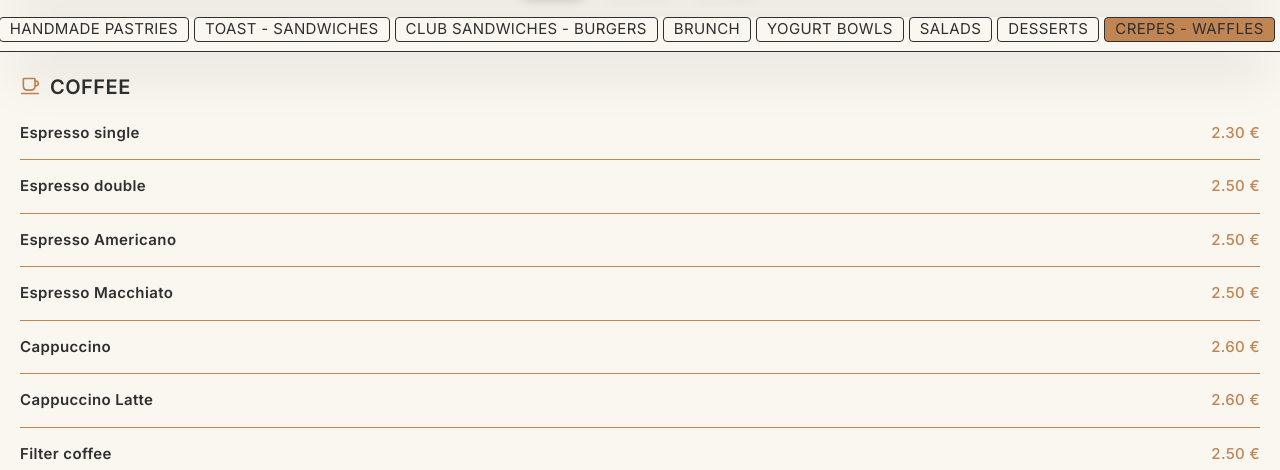
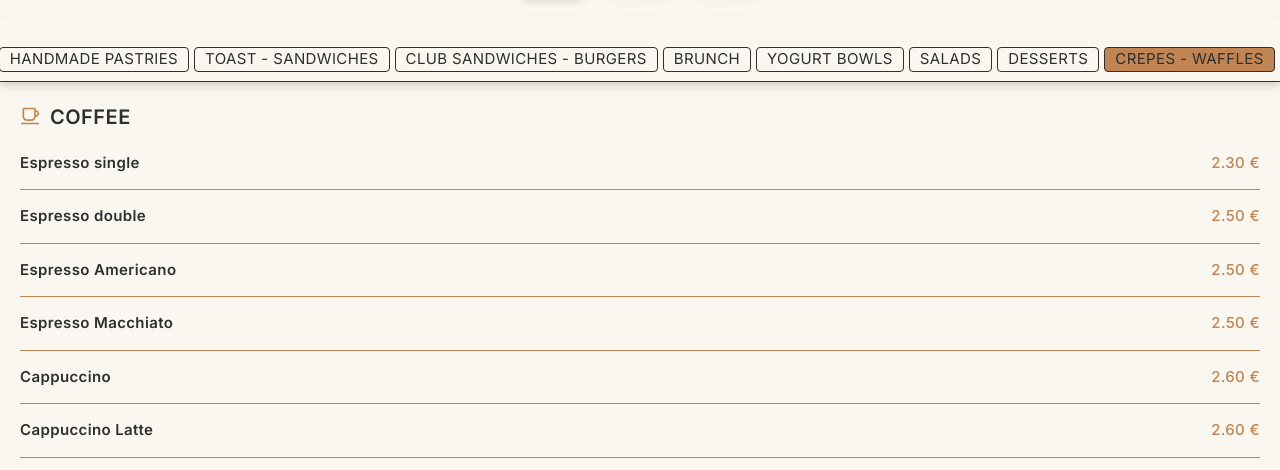
Before and after one commit to stamatisBakery/menu, a plain HTML site: page menu.html in a window 1280 px wide. Shown: the part 317-787 px from the top of the page. Drawn offline with Linux system fonts and the light colour scheme.

Commit message:
Finaly fixed the nav bar

```diff
--- a/menu.html
+++ b/menu.html
@@ -6,7 +6,7 @@
         <title>Menu - Stamatis dough & coffee</title>
         <meta charset="UTF-8">
         <meta name="description" content="Browse the full menu of Stamatis dough & coffee. Fresh handmade dough products and amazing coffee in Plakias, Greece.">
-        <meta name="viewport" content="width=device-width, initial-scale=1.0">
+        <meta name="viewport" content="width=device-width, initial-scale=1.0, viewport-fit=cover">
 
         <link href="src/css/output.css" rel="stylesheet">
         <script src="src/scripts/translations.js" defer></script>
@@ -38,7 +38,7 @@
         </div>
 
         <!-- Navigation bar -->
-        <div class="flex flex-col space-y-7 bg-cream w-full max-w-[100vw] sticky top-30 z-50 shadow-[0_25px_50px_-12px_rgba(0,0,0,0.25),0_-25px_50px_-12px_rgba(0,0,0,0.25)]">
+        <div class="lex flex-col space-y-7 bg-cream w-full max-w-[100vw] sticky top-0 pt-[max(30px,env(safe-area-inset-top))] z-50 drop-shadow-lg">
             <nav>
                 <ul class="flex flex-row space-x-5 overflow-x-auto whitespace-nowrap px-5 pb-2 max-md:[&::-webkit-scrollbar]:hidden max-md:[-ms-overflow-style:none] max-md:scrollbar-none">
                     <li class="active_nav_item">
```
Also changed, not shown: src/css/output.css.
